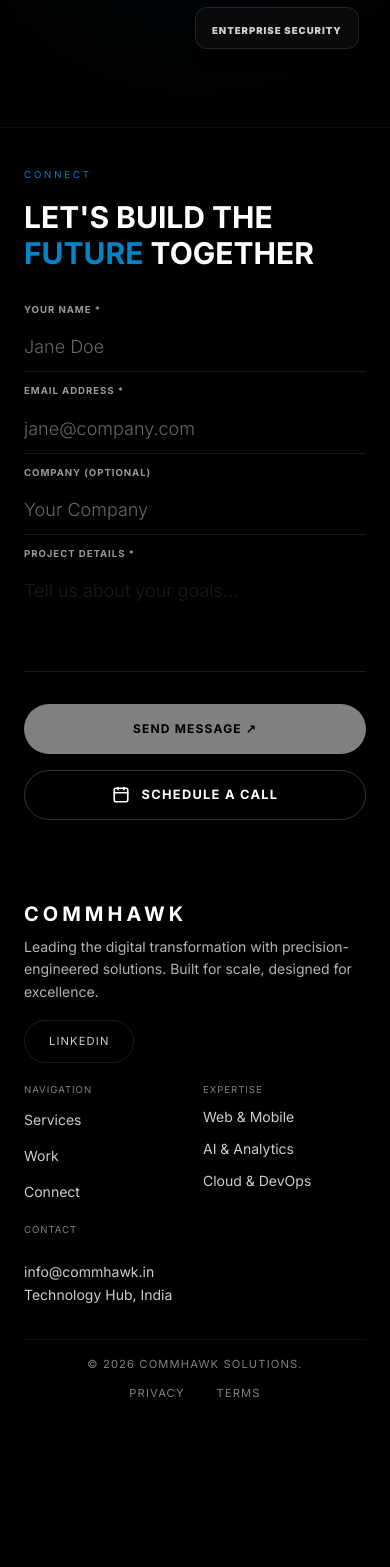
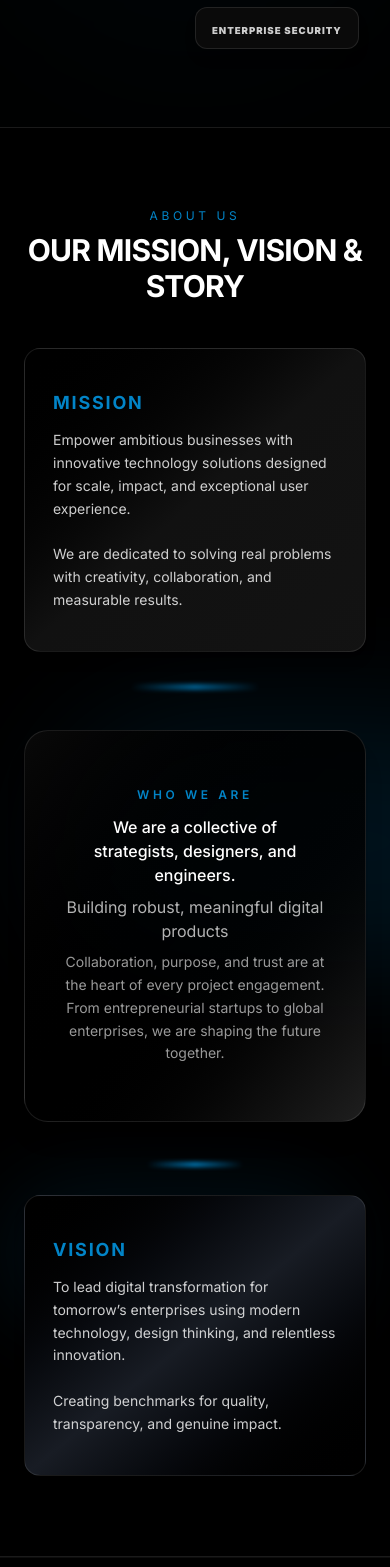
Before and after one commit to smtechandservices/CommHawk, a Next.js app: page / in a window 390 px wide. Shown: the part 6201-7768 px from the top of the page. Before the commit the page ends 7627 px from the top, so only its background shows below. Built offline with nearby package versions, Linux system fonts and the light colour scheme; no server answers; a web font is replaced by a local one.

Commit message:
about us added

```diff
--- a/src/app/page.tsx
+++ b/src/app/page.tsx
@@ -6,8 +6,10 @@ import Work from '@/components/Work';
 import Contact from '@/components/Contact';
 import BackgroundEffects from '@/components/BackgroundEffects';
 import ComparisonToggle from '@/components/ComparisonToggle';
+import AboutUs from '@/components/AboutUs';
 import GrowthCircles from '@/components/GrowthCircles';
 import RecognisedBy from '@/components/RecognisedBy';
+
 
 export default function Home() {
   return (
@@ -21,6 +23,7 @@ export default function Home() {
       <Work />
       <RecognisedBy />
       <GrowthCircles />
+      <AboutUs />
       <Contact />
     </main>
   );
--- /dev/null
+++ b/src/components/AboutUs.tsx
@@ -0,0 +1,77 @@
+export default function AboutUs() {
+    return (
+      <section className="relative bg-black border-t border-b border-white/10 py-20 md:py-32 overflow-hidden" id="about">
+        <div className="absolute inset-0 pointer-events-none select-none" aria-hidden>
+          {/* Subtle neon background glow */}
+          <div className="absolute top-1/2 left-[15%] w-[500px] h-[250px] blur-3xl opacity-20 bg-neon/70 rounded-full -translate-y-1/2" />
+          <div className="absolute bottom-[16%] right-[10%] w-[350px] h-[150px] blur-2xl opacity-25 bg-neon/40 rounded-full" />
+        </div>
+        <div className="relative z-10 mx-auto px-6 flex flex-col gap-8">
+          {/* Header */}
+          <div className="text-center mb-3">
+            <span className="text-neon text-xs uppercase tracking-[0.3em] block mb-2">About Us</span>
+            <h2 className="text-3xl md:text-[2.6rem] font-bold uppercase text-white tracking-tight">
+              Our Mission, Vision & Story
+            </h2>
+          </div>
+          {/* Card layout */}
+          <div className="grid grid-cols-1 md:grid-cols-3 gap-10 items-stretch">
+            {/* Mission Card */}
+            <div className="flex flex-col justify-center">
+              <div className="group border border-white/10 bg-gradient-to-br from-black via-[#111] to-neutral-900/80 rounded-2xl px-7 py-10 shadow-lg hover:border-neon/50 transition-all duration-500 cursor-default relative">
+                <h3 className="text-neon text-lg md:text-xl font-bold uppercase tracking-widest mb-3">
+                  Mission
+                </h3>
+                <p className="text-white/80 text-sm md:text-base leading-relaxed">
+                  Empower ambitious businesses with innovative technology solutions designed for scale, impact, and exceptional user experience.<br /><br />
+                  We are dedicated to solving real problems with creativity, collaboration, and measurable results.
+                </p>
+              </div>
+                {/* Podium light line below the mission card content */}
+                <div
+                  className="mt-8 mx-auto w-32 h-[6px] rounded-full bg-gradient-to-r from-transparent via-neon to-transparent opacity-70 blur-[2px]"
+                  aria-hidden
+                />
+              <div className="hidden md:block grow" />
+            </div>
+            {/* About Card (Center) */}
+            <div className="flex flex-col h-full">
+              <div className="group border border-white/10 bg-gradient-to-br from-neutral-950/90 via-black/80 to-neutral-800/80 rounded-3xl px-8 py-14 md:py-16 shadow-xl hover:border-neon transition-all duration-500 text-center flex flex-col justify-center h-full">
+                <span className="text-neon text-xs uppercase tracking-[0.3em] block mb-3 font-semibold">
+                  Who We Are
+                </span>
+                <p className="text-white text-base md:text-lg font-medium">
+                  We are a collective of <br /> strategists, designers, and engineers.
+                </p>
+                <span className="text-white/70 font-normal my-2">
+                  Building robust, meaningful digital products
+                </span>
+                <p className="text-white/60 text-sm md:text-base leading-relaxed">
+                  Collaboration, purpose, and trust are at the heart of every project engagement.
+                  <br />
+                  From entrepreneurial startups to global enterprises, we are shaping the future together.
+                </p>
+              </div>
+            </div>
+            {/* Vision Card */}
+            <div className="flex flex-col justify-center">
+              {/* Highlight neon light line ABOVE vision card */}
+              <div
+                className="mx-auto mb-7 w-24 h-[5px] rounded-full bg-gradient-to-r from-transparent via-neon to-transparent opacity-90 blur-[2px]"
+                aria-hidden
+              />
+              <div className="group border border-white/10 bg-gradient-to-br from-black via-[#181c24] to-black rounded-2xl px-7 py-10 shadow-lg hover:border-neon/50 transition-all duration-500 cursor-default">
+                <h3 className="text-neon text-lg md:text-xl font-bold uppercase tracking-widest mb-3">
+                  Vision
+                </h3>
+                <p className="text-white/80 text-sm md:text-base leading-relaxed">
+                  To lead digital transformation for tomorrow’s enterprises using modern technology, design thinking, and relentless innovation.<br /><br />
+                  Creating benchmarks for quality, transparency, and genuine impact.
+                </p>
+              </div>
+            </div>
+          </div>
+        </div>
+      </section>
+    );
+  }
--- a/src/components/Navbar.tsx
+++ b/src/components/Navbar.tsx
@@ -41,7 +41,7 @@ const Navbar = () => {
           </span>
         </Link>
         <ul className="hidden md:flex gap-12">
-          {['Services', 'Work', 'Connect'].map((item) => (
+          {['Services', 'Work', 'About', 'Connect'].map((item) => (
             <li key={item}>
               <Link
                 href={`/#${item.toLowerCase()}`}
@@ -72,7 +72,7 @@ const Navbar = () => {
               transition={{ type: 'spring', damping: 25, stiffness: 200 }}
               className="fixed inset-0 bg-black/95 backdrop-blur-2xl z-[1050] flex flex-col items-center justify-center gap-10 md:hidden"
             >
-              {['Services', 'Work', 'Connect'].map((item) => (
+              {['Services', 'Work', 'About Us', 'Connect'].map((item) => (
                 <motion.div
                   key={item}
                   initial={{ opacity: 0, y: 20 }}
```
